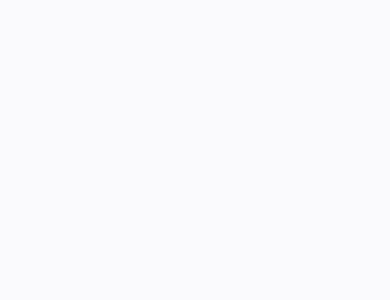
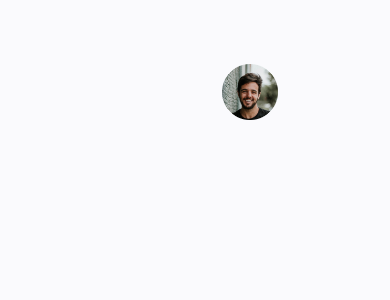
Before and after one commit to Stan1-0/rn-assignment4-11253377, a React Native app: screen /Home in a window 390 px wide. Shown: the top 300 px of the page. Built offline with nearby package versions, Linux system fonts and the light colour scheme.

Commit message:
"Updated HomeScreen.js to add profile picture and button, and modified styles. Also updated LoginScreen.js to pass name and email as params to Home screen."

```diff
--- a/homeScreen.js
+++ b/homeScreen.js
@@ -1,6 +1,5 @@
-import { StyleSheet, Text, View } from "react-native";
+import { StyleSheet, Text, View, TouchableOpacity, ScrollView, Image } from "react-native";
 import { SafeAreaView } from "react-native-safe-area-context";
-import { ScrollView } from "react-native";
 
 export default function Home({ route }) {
   const { name, email } = route.params || {};
@@ -8,9 +7,18 @@
     <SafeAreaView style={styles.container}>
       <ScrollView>
         <View style={styles.header}>
+          <View>
           <Text style={styles.title}>{name}</Text>
           <Text style={styles.email}>{email}</Text>
+          </View>
+          <TouchableOpacity style={styles.button}>
+              <Image
+                source={require("./assets/profilePic.png")}
+                style={styles.profilePic}
+              />
+            </TouchableOpacity>
         </View>
+
       </ScrollView>
     </SafeAreaView>
   );
@@ -22,19 +30,30 @@
     backgroundColor: "#FAFAFD",
   },
   header: {
-    flexDirection: "row",
-    alignItems: "center",
-    justifyContent: "space-between",
-    padding: 10,
+   flexDirection: 'row',
+   alignItems: 'center',
+   justifyContent: 'space-between',
+   top: 64,
+   width: 254,
+   height: 55,
+   left: 24,
   },
   title: {
-    color: "#fff",
-    fontSize: 18,
-    fontWeight: "bold",
+    color: "#ODOD26",
+    fontSize: 24,
+    fontWeight: 'bold',
+    lineHeight: 36,
   },
   email: {
-    color: "#fff",
-    fontSize: 15,
-    fontWeight: "bold",
+    color: "#ODOD26",
+    fontSize: 20,
+    fontWeight: 400,
+    lineHeight: 24,
+    color: '#95969D',
+  },
+  profilePic:{
+    width: 56,
+    height: 56,
+
   },
 });
--- a/loginScreen.js
+++ b/loginScreen.js
@@ -9,7 +9,7 @@
   const [email, setEmail] = useState("");
 
   const handleLogin = () => {
-    navigation.navigate("Home");
+    navigation.navigate("Home", {name, email});
   };
 
   return (
```
Also changed, not shown: assets/profilePic.png (added).
